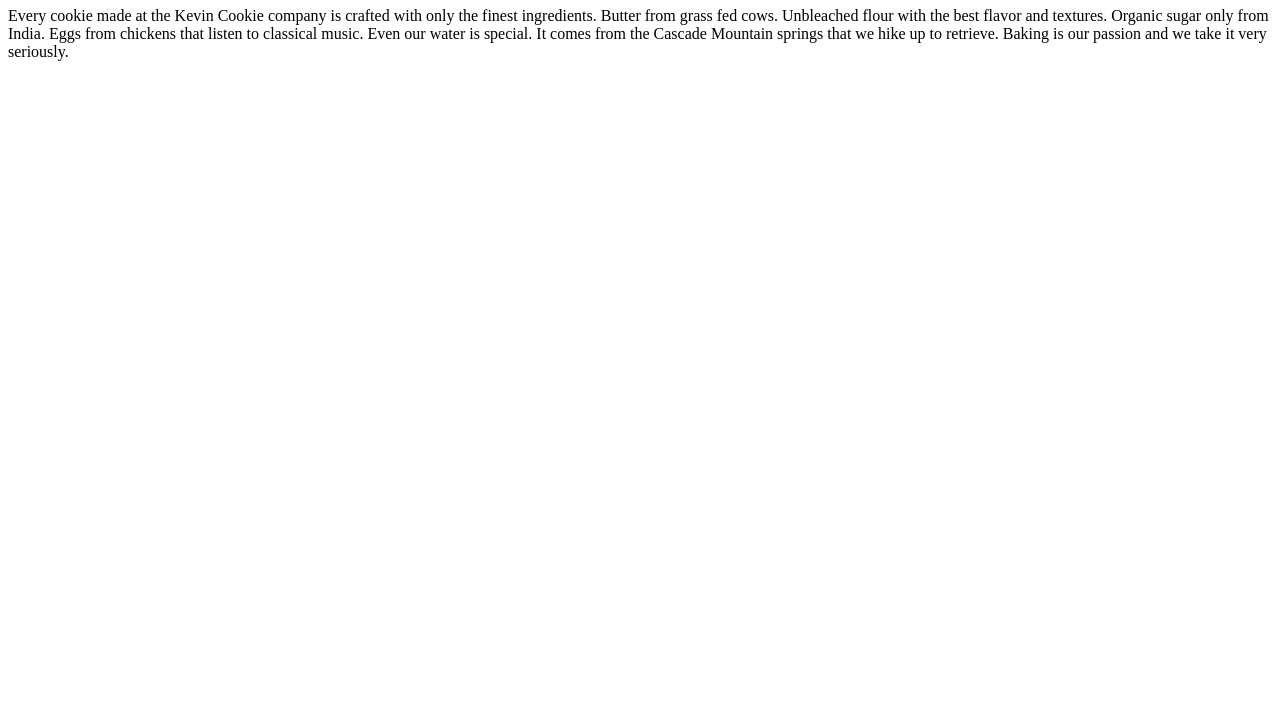
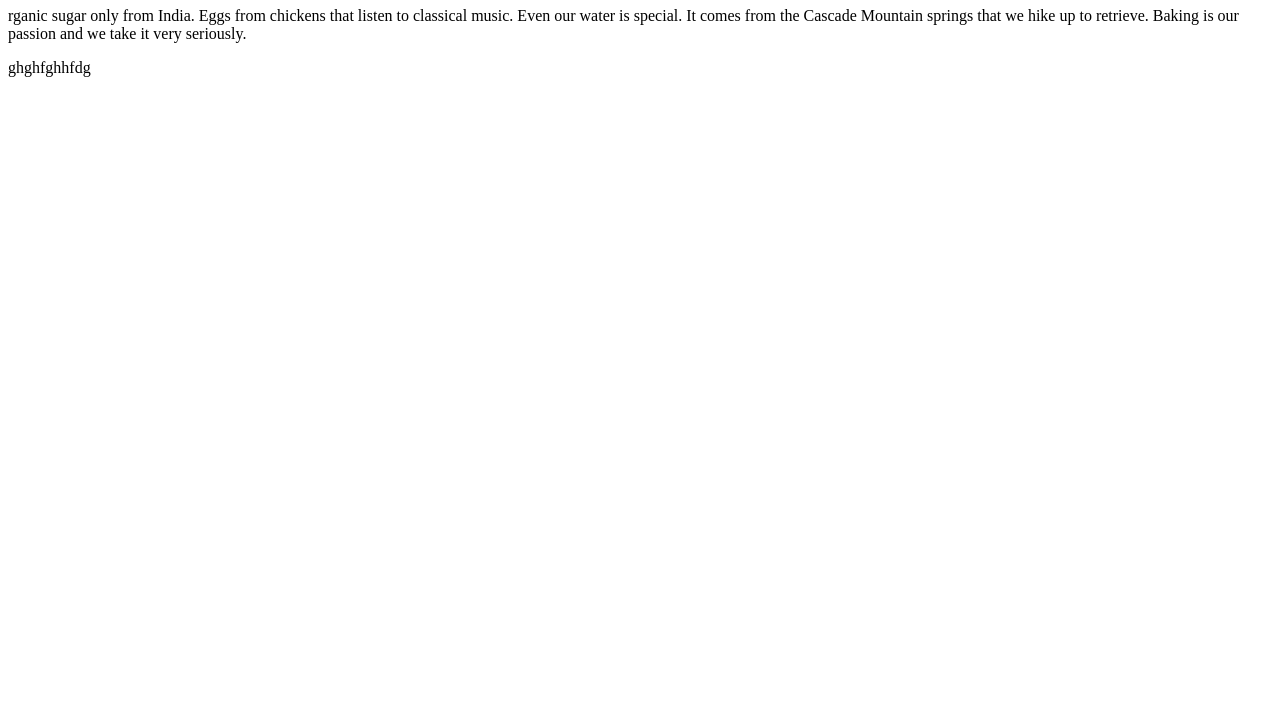
Before and after one commit to huybuiptit/test_git, a plain HTML site: page index.htm in a window 1280 px wide. Shown: the part 73-800 px from the top of the page. Drawn offline with Linux system fonts and the light colour scheme.

Commit message:
second change

```diff
--- a/index.htm
+++ b/index.htm
@@ -3,7 +3,7 @@
 <body>
 
 <h1>Deliciousness in every bite!</h1>
-<p>Every cookie made at the Kevin Cookie company is crafted with only the finest ingredients. Butter from grass fed cows. Unbleached flour with the best flavor and textures. Organic sugar only from India. Eggs from chickens that listen to classical music. Even our water is special. It comes from the Cascade Mountain springs that we hike up to retrieve. Baking is our passion and we take it very seriously.</p>
-<p></p>
+<p>rganic sugar only from India. Eggs from chickens that listen to classical music. Even our water is special. It comes from the Cascade Mountain springs that we hike up to retrieve. Baking is our passion and we take it very seriously.</p>
+<p>ghghfghhfdg</p>
 </body>
 </html>
```
